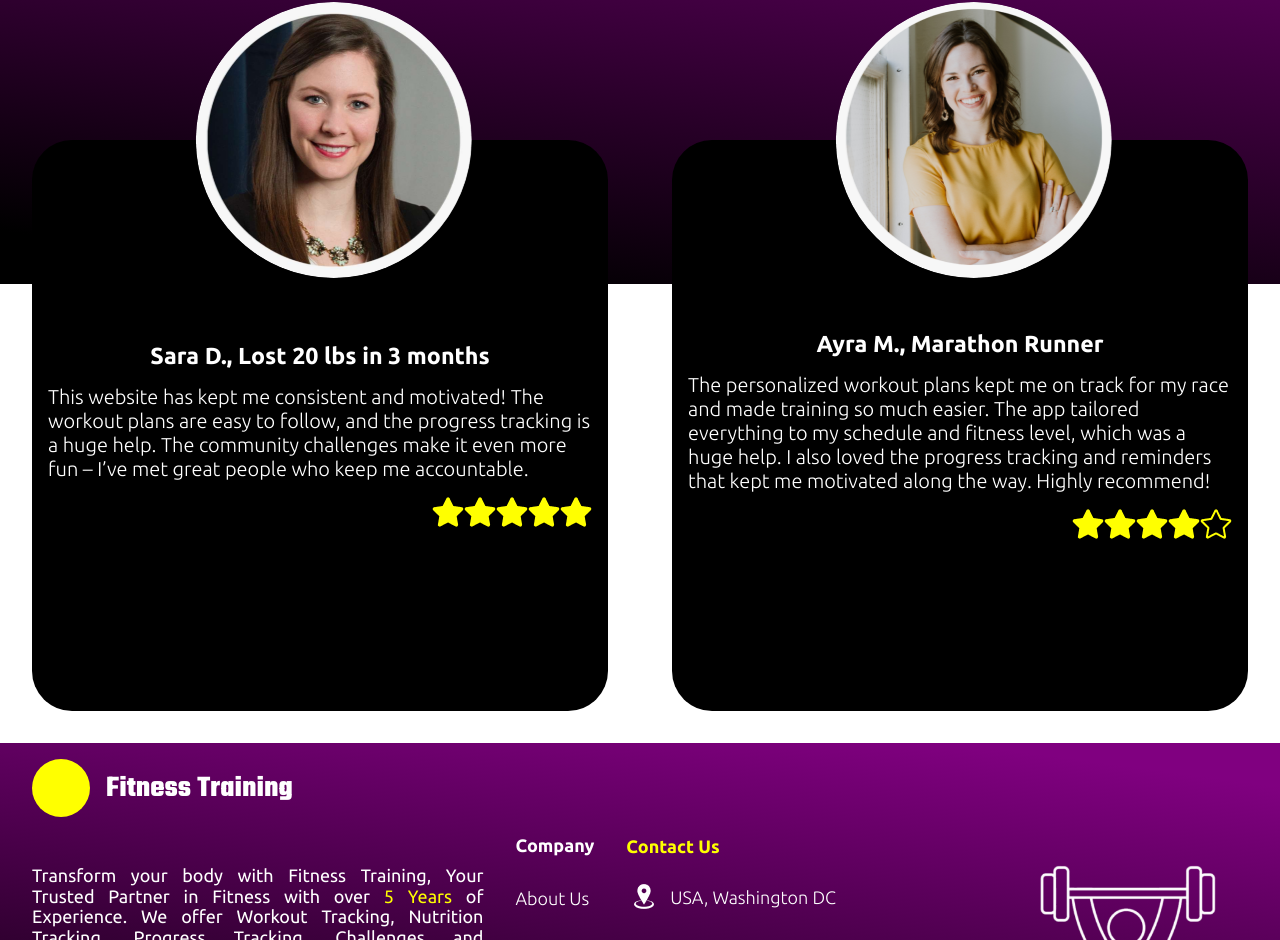
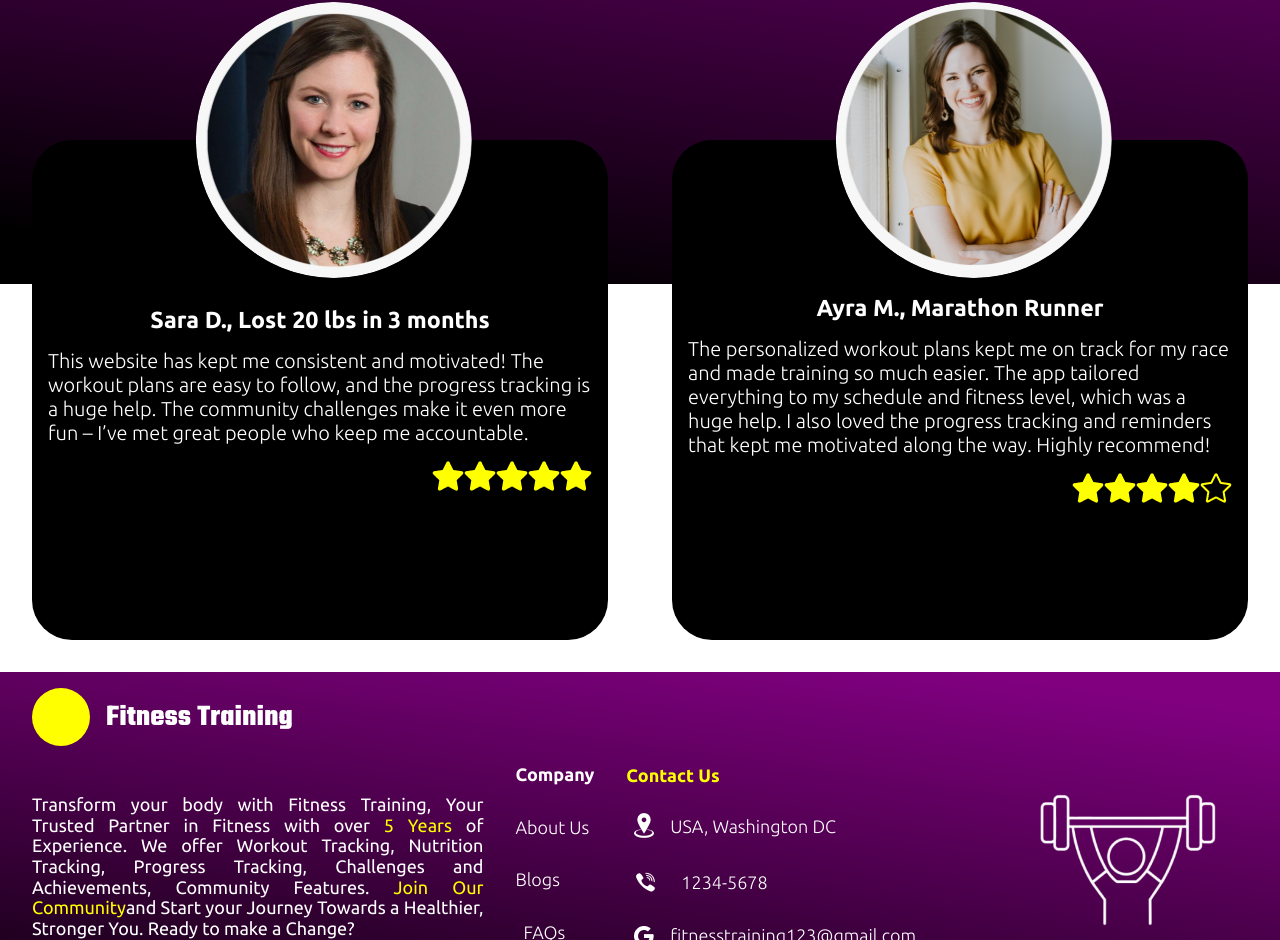
Before and after one commit to AleenaJabeen/Fitness-App, a React (Create React App) app: page /home in a window 1280 px wide. Shown: the part 2855-3795 px from the top of the page. Built offline with nearby package versions, Linux system fonts and the light colour scheme.

Commit message:
Update Testimonials.module.css

```diff
--- a/src/styles/HomeStyles/Testimonials.module.css
+++ b/src/styles/HomeStyles/Testimonials.module.css
@@ -37,7 +37,7 @@ color: var(--input-border-color);
 }
 /* testimonals card styling */
 .testimonialCard{
-height: 571px;
+min-height: 450px;
 border-radius: 40px;
     background-color: var(--background-color);
     color:var(--input-border-color) ;
@@ -79,7 +79,7 @@ text-align: left;
     align-items: center;
     align-self: flex-end;
 }
-@media (min-width:992px){
+@media (min-width:768px){
     .testimonialWrapper{
         padding: 3rem 2rem;
     }
@@ -99,6 +99,7 @@ padding: 1rem 0rem 0rem 1rem;
 }
 .testimonialCard{
     width: 576px;
+    min-height: 500px;
 }
 .testimonialCard p{
     font-size: 1.25rem;
```
